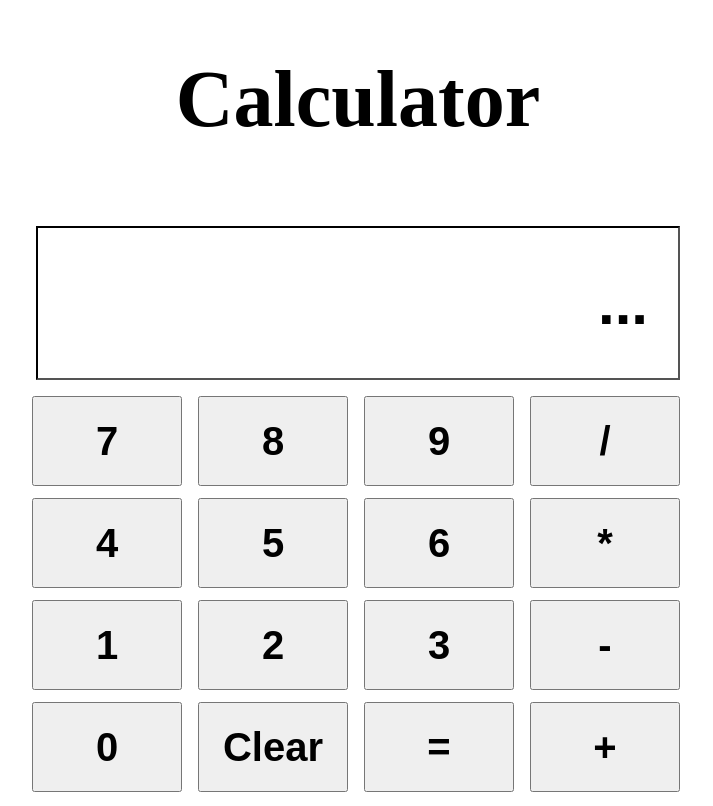
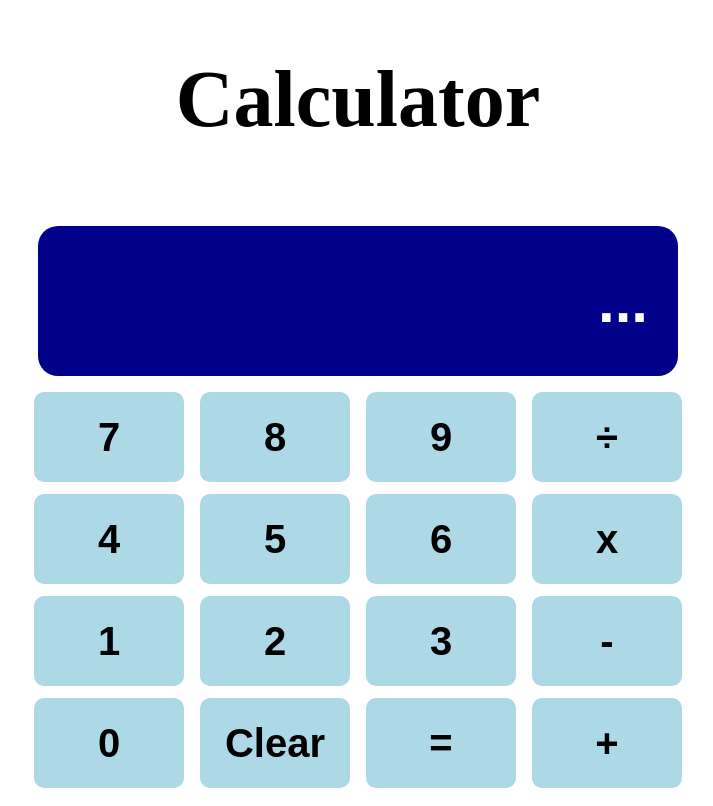
Before and after one commit to DanielBarrish/calculator, a plain HTML site: page index.html in a window 1280 px wide. Both pictures are taken after a click on the button "Clear". Shown: the whole page, without its empty margins (282-995 px from the left). Drawn offline with Linux system fonts and the light colour scheme.

Commit message:
index.html

```diff
--- a/index.html
+++ b/index.html
@@ -19,11 +19,11 @@
             <button class="row1" id="7">7</button>
             <button class="row1" id="8">8</button>
             <button class="row1" id="9">9</button>
-            <button class="row1" id="divide">/</button> <br>
+            <button class="row1" id="divide">÷</button> <br>
             <button class="row2" id="4">4</button>
             <button class="row2" id="5">5</button>
             <button class="row2" id="6">6</button>
-            <button class="row2" id="multiply">*</button> <br>
+            <button class="row2" id="multiply">x</button> <br>
             <button class="row3" id="1">1</button>
             <button class="row3" id="2">2</button>
             <button class="row3" id="3">3</button>
@@ -54,12 +54,20 @@
             margin: 6px;
             font-size: 40px;
             font-weight: bold;
-
-
+            border-radius: 10px;
+            background-color: lightblue;
+            border: 0px;
         }
 
         button:focus {
-            box-shadow: 10px;
+            outline: 0px;
+        }
+        button:hover {
+            background-color: lightblue;
+            transform: scale(1.1);
+        }
+        button:active {
+            transform: scale(0.9);
         }
 
         input {
@@ -71,6 +79,14 @@
             font-size: 60px;
             padding: 30px;
             font-weight: bold;
+            border-radius: 20px;
+            border: 0px;
+            background-color: darkblue;
+            color: white;
+
+        }
+        input:focus {
+            outline: 0px;
         }
     </style>
 
@@ -252,15 +268,20 @@
 
         let clearButton = document.getElementById("clear");
         clearButton.addEventListener('click', () => {
+            number1 = "";
+            number2 = "";
+            result = 0;
+            updateInput("...");
 
         });
 
         let equalsButton = document.getElementById("equals");
         equalsButton.addEventListener('click', () => {
             result = calculate(operation, number1, number2);
+            result = Math.round(100000 * result) / 100000;
             firstNumberPhase = true;
             updateInput(result);
-            number1 = "";
+            number1 = result + "";
             number2 = "";
         });
 
```
